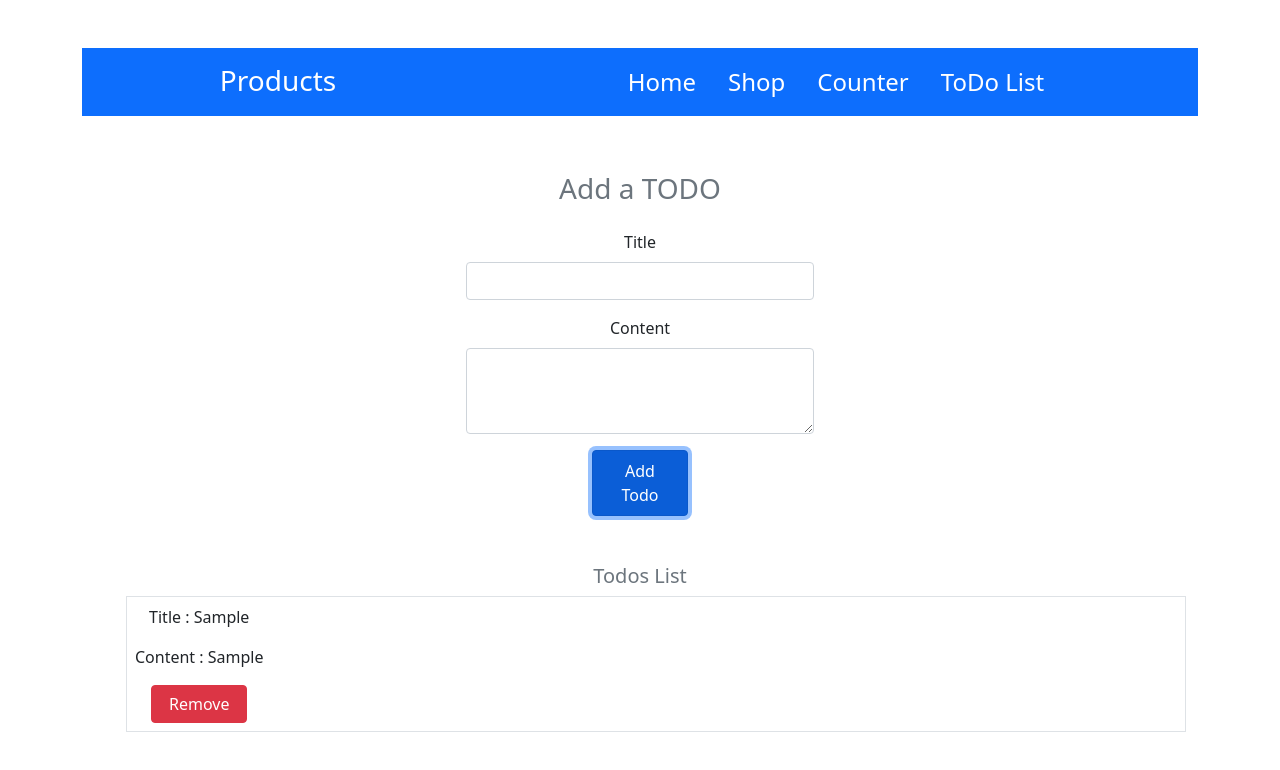
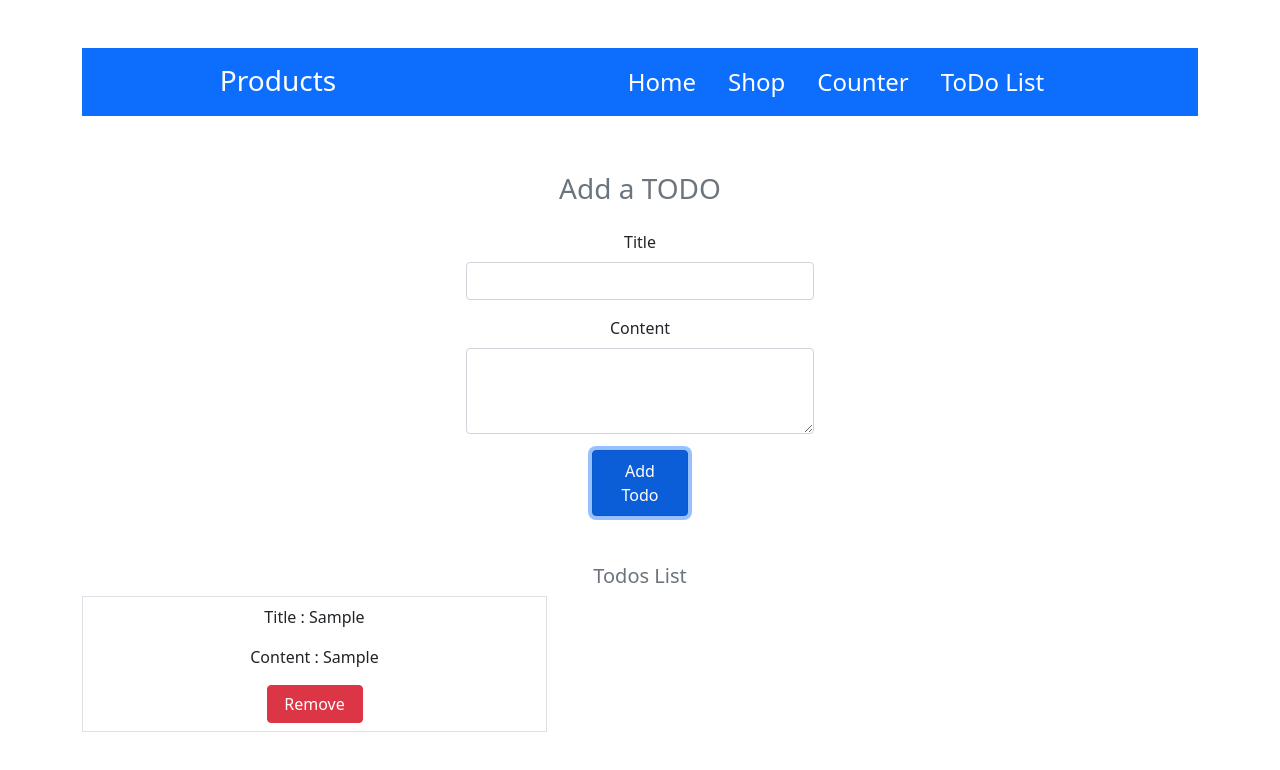
Before and after one commit to donia-elsayed/React-Project, a React (Create React App) app: page /todo in a window 1280 px wide. Both pictures are taken after typing "Sample", "Sample" into the empty fields and a click on the button "Add Todo". Shown: the top 770 px of the page. Built offline with nearby package versions, Linux system fonts and the light colour scheme.

Commit message:
Updated Counter and ToDo

```diff
--- a/src/counter/counter.jsx
+++ b/src/counter/counter.jsx
@@ -1,7 +1,7 @@
 import Buttons from '../counter/button'
 import { useSelector } from "react-redux";
 function Counter() {
-    const countState = useSelector(state => state.count);
+    const countState = useSelector(state => state.counter.count);
     return (
         <div className="border w-50 m-auto p-5 mt-5">
             <h2>{countState}</h2>
--- a/src/index.js
+++ b/src/index.js
@@ -4,7 +4,7 @@ import './index.css';
 import App from './App';
 import reportWebVitals from './reportWebVitals';
 import { Provider } from 'react-redux';
-import {store} from './redux/todo';
+import store from './redux/store';
 
 ReactDOM.render(
   <React.StrictMode>
--- a/src/redux/count.js
+++ b/src/redux/count.js
@@ -1,4 +1,3 @@
-
 const INCREMENT_COUNT = "INCREMENT_COUNT";
 const DECREMENT_COUNT = "DECREMENT_COUNT";
 
--- a/src/redux/reducer.js
+++ b/src/redux/reducer.js
@@ -1,4 +1,6 @@
 import { counterReducer } from './count'
 import { addToDoReducer } from './todo';
 import { combineReducers } from 'redux';
-export const rootReducer = combineReducers({ counterReducer, addToDoReducer });
+
+const rootReducer = combineReducers({ counter:counterReducer, todos:addToDoReducer });
+export default rootReducer;
--- a/src/redux/store.js
+++ b/src/redux/store.js
@@ -1,3 +1,4 @@
-import { createStore } from 'redux';
-import {rootReducer} from '../redux/reducer'
-export const store = createStore(rootReducer);
+import {createStore} from 'redux';
+import rootReducer from './reducer'
+const store = createStore(rootReducer);
+export default store;
--- a/src/redux/todo.js
+++ b/src/redux/todo.js
@@ -1,5 +1,3 @@
-import { createStore } from 'redux';
-
 const ADD_TODO = "ADD_TODO";
 const REMOVE_TODO = "REMOVE_TODO";
 
@@ -27,12 +25,10 @@ export const addToDoReducer = (state = initialState, action) => {
         case ADD_TODO :
             return { ...state, todoList: [...state.todoList, action.payload] }
         case REMOVE_TODO :
-            return {...state, todoList: [state.todoList,action.payload]}
+            return {...state, todoList: [...state.todoList.filter((item,i)=> i!== action.payload)]}
         default:
             return state
 
     }
 
 }
-//store
-export const store = createStore(addToDoReducer);
--- a/src/todo/Todo.jsx
+++ b/src/todo/Todo.jsx
@@ -4,7 +4,7 @@ import '../todo/Todo.css';
 import { useSelector, useDispatch } from "react-redux";
 import {addToDoAction,removeToDoAction} from '../redux/todo'
 function Todo() {
-  const todoState = useSelector(state => state.todoList);
+  const todoState = useSelector(state => state.todos.todoList);
   console.log(todoState)
   const dispatchToDo = useDispatch();
   const addTodo = (item) => {
--- a/src/todo/TodoList.jsx
+++ b/src/todo/TodoList.jsx
@@ -4,20 +4,11 @@ const TodoList = ({ todos,deleteTodo }) => {
     todos && todos.length > 0 ? (
       todos.map((todo, i) => {
         return (
-          // <div className="row justify-content-between align-items-center">
-          //   <div className="col-6">
-
-          //   </div>
-          // </div>
-           <ul key={i}>
-           <li className="border d-flex p-2" key={i}>
-             <div className="text">
-               <p>Title : {todo.title}</p>
-               <p>Content : {todo.content}</p>
-               <button className="btn btn-danger" onClick = {deleteTodo}>Remove</button>
-             </div>
-           </li>
-         </ul>
+          <div className="col-5 text border p-2" key={i}>
+          <p>Title : {todo.title}</p>
+          <p>Content : {todo.content}</p>
+          <button className="btn btn-danger" onClick = {()=>deleteTodo(i)}>Remove</button>
+        </div>
         );
       })
     ) : (
@@ -27,7 +18,9 @@ const TodoList = ({ todos,deleteTodo }) => {
   return (
     <div className="text-left my-5">
       <h5 className="mx-5 text-muted">Todos List</h5>
-      {todosList}
+      <div className="row justify-content-between">
+        {todosList}
+      </div>
     </div>
   );
 };
```
